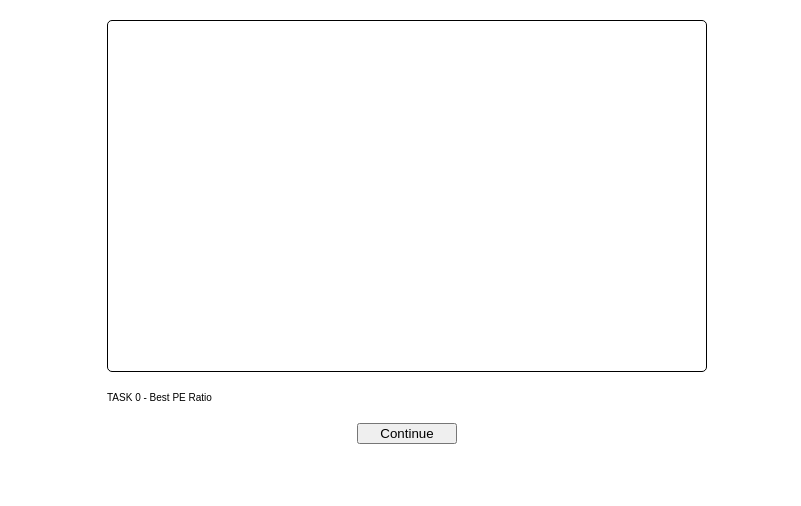
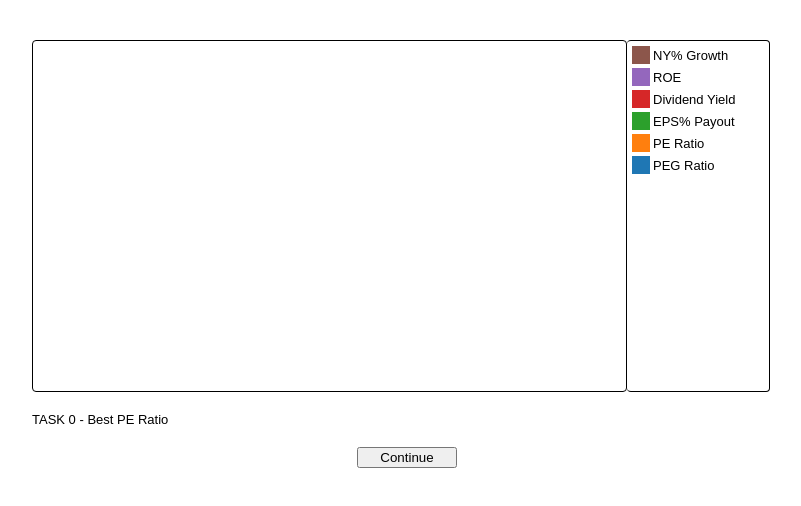
Before and after one commit to lhoworko/StackedBar, a plain HTML site: page index.html in a window 1280 px wide. Both pictures are taken after a click on the button "Start". Shown: the whole page, without its empty margins (233-1034 px from the left). Drawn offline with nearby package versions, Linux system fonts and the light colour scheme.

Commit message:
Add legend

```diff
--- a/chart.js
+++ b/chart.js
@@ -2,10 +2,10 @@ var Chart = function(data) {
     this.data = data;
 
     this.margin3 = {top: 20, right: 30, bottom: 40, left: 50};
-    this.width = 600 - this.margin3.left - this.margin3.right;
-    this.height = 350 - this.margin3.top - this.margin3.bottom;
+    this.width = $('#chart_display').width() - this.margin3.left - this.margin3.right;
+    this.height = $('#chart_display').height() - this.margin3.top - this.margin3.bottom;
 
-    this.colors = d3.scale.category10()
+    var colors = this.colors = d3.scale.category10()
         .domain(d3.keys(data[0]).filter(function(key) { return key !== "Company"; }));
 
     this.x3 = [];
@@ -27,6 +27,31 @@ var Chart = function(data) {
 
     this.yAxis_display = this.svg.append("g")
         .attr("class", "y axis");
+
+    // Now add the legend.
+    var l_width = $('#legend_display').width(),
+        l_height = $('#legend_display').height();
+
+    var l_svg = d3.select('div#legend_display').append('svg')
+        .attr('width', l_width)
+        .attr('height', l_height);
+
+    var legend = l_svg.selectAll(".legend")
+        .data(colors.domain().slice().reverse())
+        .enter().append("g")
+        .attr("class", "legend")
+        .attr("transform", function(d, i) { return "translate(5," + (5 + (i * 22)) + ")"; });
+
+    legend.append("rect")
+        .attr("width", 18)
+        .attr("height", 18)
+        .style("fill", colors);
+
+    legend.append("text")
+        .attr("x", 21)
+        .attr("y", 9)
+        .attr("dy", ".35em")
+        .text(function(d) { return d; });
 }
 
 Chart.prototype.updateChart = function(system, task, count) {
@@ -156,25 +181,6 @@ Chart.prototype.updateChart = function(system, task, count) {
     });
 
     this.yAxis_display.call(this.yAxis);
-
-    /*var legend = svg.selectAll(".legend")
-        .data(color.domain().slice().reverse())
-        .enter().append("g")
-        .attr("class", "legend")
-        .attr("transform", function(d, i) { return "translate(0," + i * 20 + ")"; });
-
-    legend.append("rect")
-        .attr("x", width - 18)
-        .attr("width", 18)
-        .attr("height", 18)
-        .style("fill", color);
-
-    legend.append("text")
-        .attr("x", width - 24)
-        .attr("y", 9)
-        .attr("dy", ".35em")
-        .style("text-anchor", "end")
-        .text(function(d) { return d; });*/
 }
 
 function shouldInvert(system_type, attribute) {
--- a/index.html
+++ b/index.html
@@ -12,7 +12,10 @@
 </head>
 <body>
     <div id="container">
-        <div id="chart_display"></div>
+        <div>
+            <div id="chart_display"></div>
+            <div id="legend_display"></div>
+        </div>
         <div id="instruction_display">MAIN INSTRUCTIONS</div>
         <button id="start_btn" type="button">Start</button>
         <button id="continue_btn" type="button" style="display:none;">Continue</button>
--- a/script.js
+++ b/script.js
@@ -90,6 +90,7 @@ function answerQuestion(answer) {
     var correct_answer;
 
     $('div#chart_display svg').hide();
+    $('button#continue_btn').show();
 
     if (round == -1) { // Practice round
         correct_answer = getCorrectAnswer(task_type, (
@@ -101,10 +102,12 @@ function answerQuestion(answer) {
         // If wrong, tell them why and show the question again.
         if (answer == correct_answer) {
              s = step();
+
         } else {
             // Show instructions how to answer correctly.
             console.log('wrong');
             $('div#chart_display svg').show();
+            $('button#continue_btn').hide();
         }
     } else {
         correct_answer = getCorrectAnswer(task_type, total_count);
@@ -114,8 +117,8 @@ function answerQuestion(answer) {
 
     if (s == -1) { // Done.
         console.log(results);
+        $('button#continue_btn').hide();
     } else {
-        $('button#continue_btn').show();
         $('div#instruction_display').text(instructions[task_type]);
     }
 }
--- a/style.css
+++ b/style.css
@@ -1,20 +1,32 @@
+body {
+    font: 13px sans-serif;
+}
+
 div {
     margin: 20px 0;
 }
 
 div#container {
-    width: 600px;
+    width: 750px;
     margin: auto;
 }
 
-div#chart_display {
+div#chart_display, div#legend_display {
     height: 350px;
-    border-radius: 5px;
+    border-radius: 4px;
     border: 1px solid black;
+    float: left;
 }
 
-div#instruction_display {
 
+div#chart_display {
+    width: 79%;
+    font-size: 10px;
+}
+
+div#legend_display {
+    width: 19%;
+    border-left: 0px;
 }
 
 button {
@@ -23,9 +35,7 @@ button {
     display: block;
 }
 
-body {
-  font: 10px sans-serif;
-}
+
 
 .axis path,
 .axis line,
```
